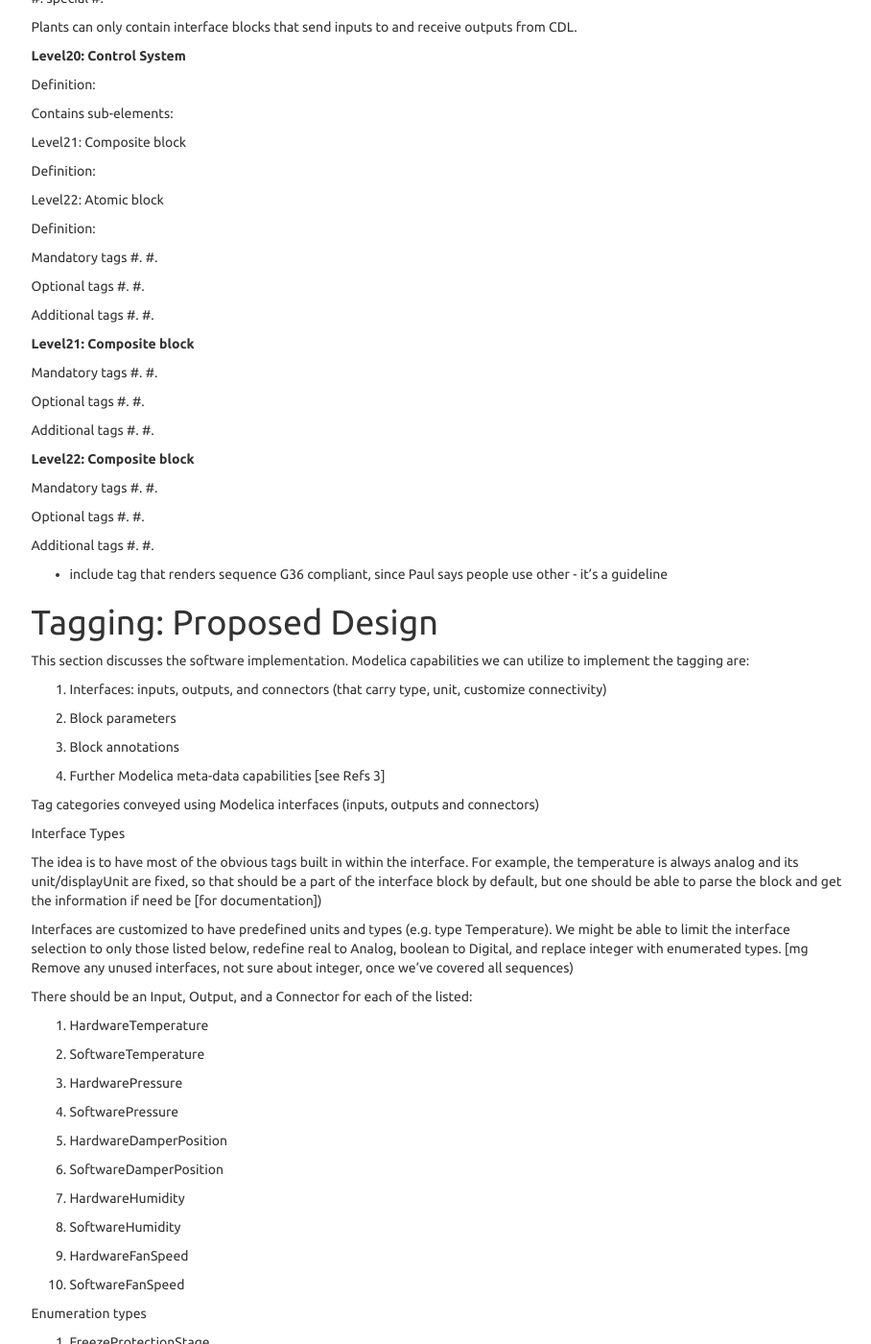
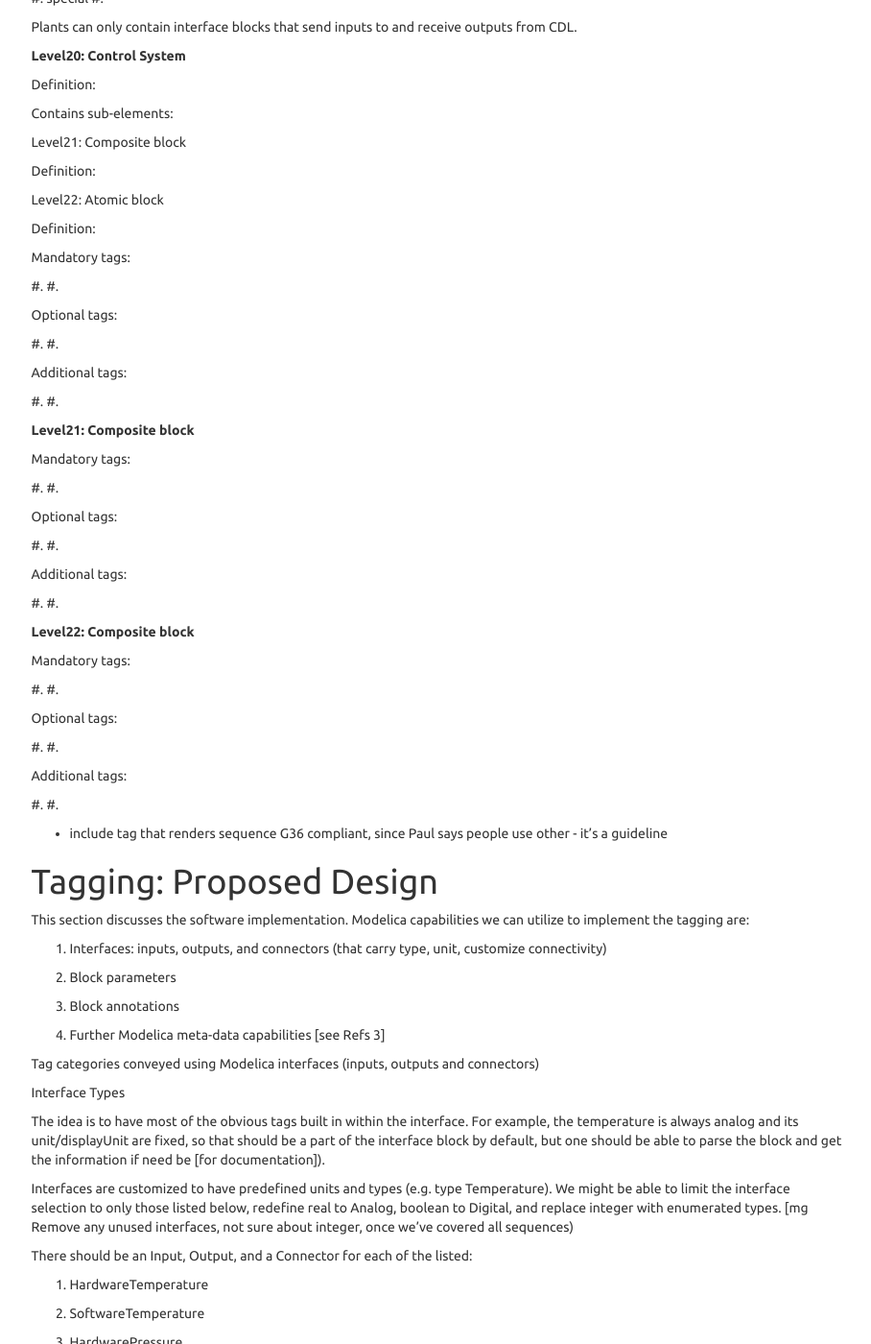
Before and after one commit to lbl-srg/obc, a Sphinx documentation site: the page built from specification/source/draftTaggingConcept.rst, in a window 1280 px wide and 1400 px high, scrolled down 2852 px. Shown: the whole window at 96% size, without its empty margins (330-1238 px from the left). Built offline with Sphinx 7.4.7, drawn with Linux system fonts in a browser that asks for light colours; some of the changed text lies outside the part shown.

Commit message:
syntax fixes

```diff
--- a/specification/source/draftTaggingConcept.rst
+++ b/specification/source/draftTaggingConcept.rst
@@ -81,17 +81,17 @@ Definition: Overarching project for which the user designs the control sequences
 
 Purpose in CDL: Referencing and documentation
 
-Mandatory tags #used to refer to the project
+Mandatory tags #used to refer to the project:
 
 #. name (e.g. "High Efficiency Low Cost Housing")
 #.
 
-Optional tags
+Optional tags:
 
 #. isLocatedIn (e.g. "Oakland West")
 #.
 
-Additional tags
+Additional tags:
 
 #. projectID (e.g. "02-5165B")
 #. deadline (e.g. "Nov_2019")
@@ -109,38 +109,38 @@ Definition: Interface blocks are blocks that are able to receive sensor output f
 
 **Level10: Plants**
 
-Mandatory tags
+Mandatory tags:
 
 #. equipment (e.g. "AHU", "VAV", "Lighting", "Facade", "Fire Safety", "Water")
 #. isControlledBy (populate by all Control Systems within the given plant)
 #. isPartOf (populate by project name)
 #.
 
-Optional tags
+Optional tags:
 
 #. isLocatedIn (e.g. "First Floor")
 #.
 
-Additional tags
+Additional tags:
 
 #. special
 #.
 
 **Level11: InterfaceBlocks**
 
-Mandatory tags
+Mandatory tags:
 
 #. equipment (e.g. "AHU", "VAV", "Lighting", "Facade", "Fire Safety", "Water")
 #. isControlledBy (populate by all Control Systems within the given plant)
 #. isPartOf (populate by project name)
 #.
 
-Optional tags
+Optional tags:
 
 #. isLocatedIn (e.g. "First Floor")
 #.
 
-Additional tags
+Additional tags:
 
 #. special
 #.
@@ -164,45 +164,54 @@ Level22: Atomic block
 Definition:
 
 
-Mandatory tags
+Mandatory tags:
+
 #.
 #.
 
-Optional tags
+Optional tags:
+
 #.
 #.
 
-Additional tags
+Additional tags:
+
 #.
 #.
 
 
 **Level21: Composite block**
 
-Mandatory tags
+Mandatory tags:
+
 #.
 #.
 
-Optional tags
+Optional tags:
+
 #.
 #.
 
-Additional tags
+Additional tags:
+
 #.
 #.
 
 
 **Level22: Composite block**
 
-Mandatory tags
+Mandatory tags:
+
 #.
 #.
 
-Optional tags
+Optional tags:
+
 #.
 #.
 
-Additional tags
+Additional tags:
+
 #.
 #.
 
@@ -224,7 +233,7 @@ Tag categories conveyed using Modelica interfaces (inputs, outputs and connector
 
 Interface Types
 
-The idea is to have most of the obvious tags built in within the interface. For example, the temperature is always analog and its unit/displayUnit are fixed, so that should be a part of the interface block by default, but one should be able to parse the block and get the information if need be [for documentation])
+The idea is to have most of the obvious tags built in within the interface. For example, the temperature is always analog and its unit/displayUnit are fixed, so that should be a part of the interface block by default, but one should be able to parse the block and get the information if need be [for documentation]).
 
 Interfaces are customized to have predefined units and types (e.g. type Temperature). We might be able to limit the interface selection to only those listed below, redefine real to Analog, boolean to Digital, and replace integer with enumerated types. [mg Remove any unused interfaces, not sure about integer, once we've covered all sequences)
 
```
